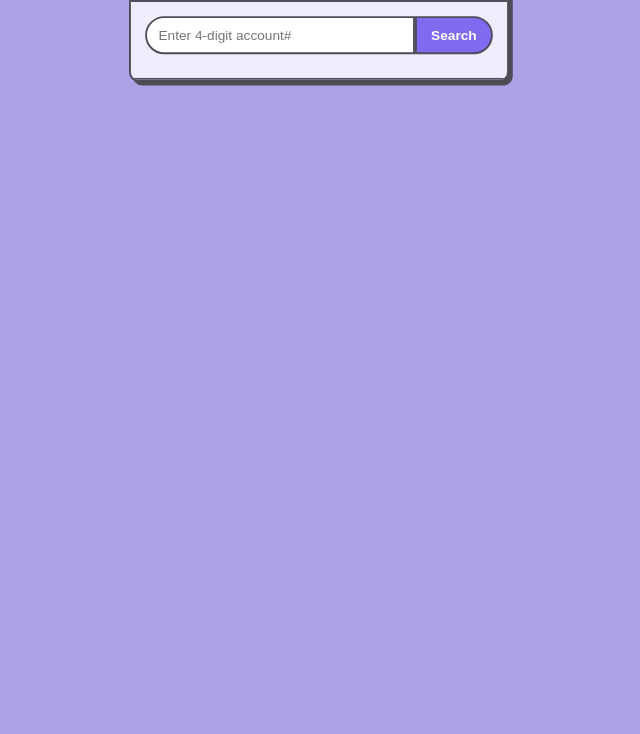
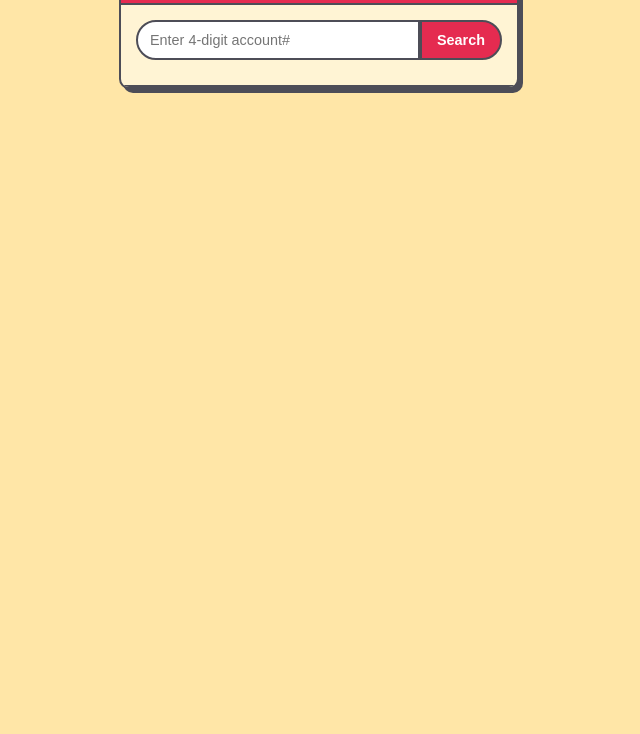
Before and after one commit to CODENET0/App, a plain HTML site: page pay.html in a window 1280 px wide. Shown: the part 66-800 px from the top of the page, without its empty margins (321-961 px from the left). Drawn offline with Linux system fonts and the light colour scheme.

Commit message:
Update pay.html

```diff
--- a/pay.html
+++ b/pay.html
@@ -9,19 +9,20 @@
             margin: 0;
             padding: 0;
             box-sizing: border-box;
-            font-family: Arial, sans-serif;
+            font-family: 'Arial Rounded MT Bold', Arial, sans-serif;
             -webkit-tap-highlight-color: transparent;
         }
 
         :root {
             --outline: #4D4D57;
-            --background: #ACA1E6;
-            --card-bg: #F0EDFF;
-            --primary: #7E6BEF;
-            --primary-dark: #5A4BC2;
-            --success: #8BC34A;
-            --error: #FF6B6B;
+            --background: #FFE6A7; /* Monopoly board color */
+            --card-bg: #FFF4D4;
+            --primary: #E52B50; /* Monopoly red */
+            --primary-dark: #C2183B;
+            --success: #4CAF50;
+            --error: #FF5252;
             --text: #333344;
+            --money: #228B22; /* Money green */
         }
 
         body {
@@ -42,8 +43,6 @@
             border: 2px solid var(--outline);
             box-shadow: 4px 4px 0 var(--outline);
             overflow: hidden;
-            transform: scale(0.95);
-            transform-origin: top center;
         }
 
         header {
@@ -57,6 +56,7 @@
         h1 {
             font-size: 1.3rem;
             margin-bottom: 3px;
+            letter-spacing: 1px;
         }
 
         .search-section {
@@ -151,7 +151,7 @@
         }
 
         .balance {
-            color: var(--primary-dark);
+            color: var(--money);
             font-size: 1rem;
         }
 
@@ -181,6 +181,7 @@
             justify-content: center;
             align-items: center;
             z-index: 1000;
+            display: none;
         }
 
         .payment-modal {
@@ -338,7 +339,7 @@
     </div>
 
     <!-- Payment Modal -->
-    <div class="modal-overlay" id="payment-modal" style="display: none;">
+    <div class="modal-overlay" id="payment-modal">
         <div class="payment-modal">
             <div class="modal-header">
                 <h2>Make Payment</h2>
```
